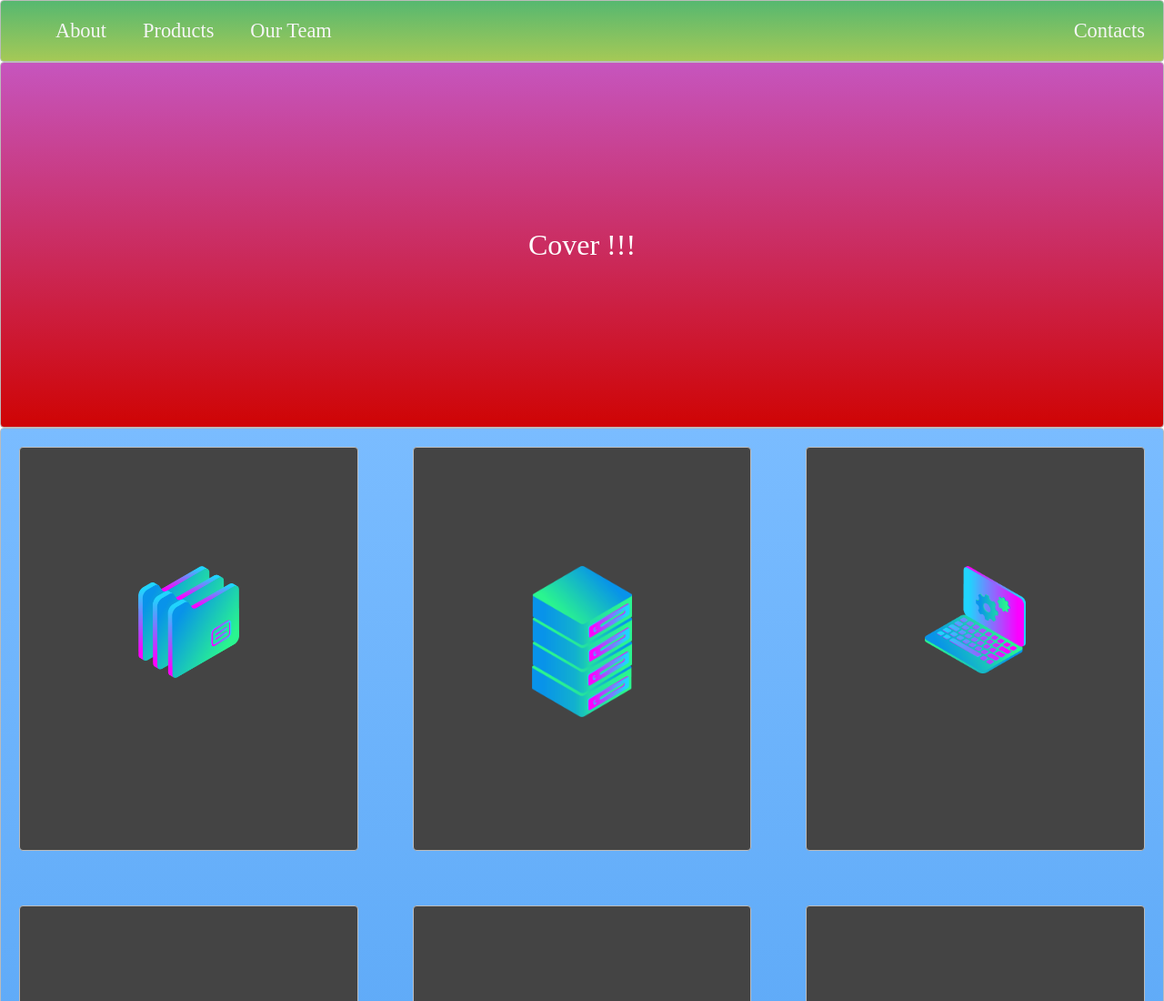
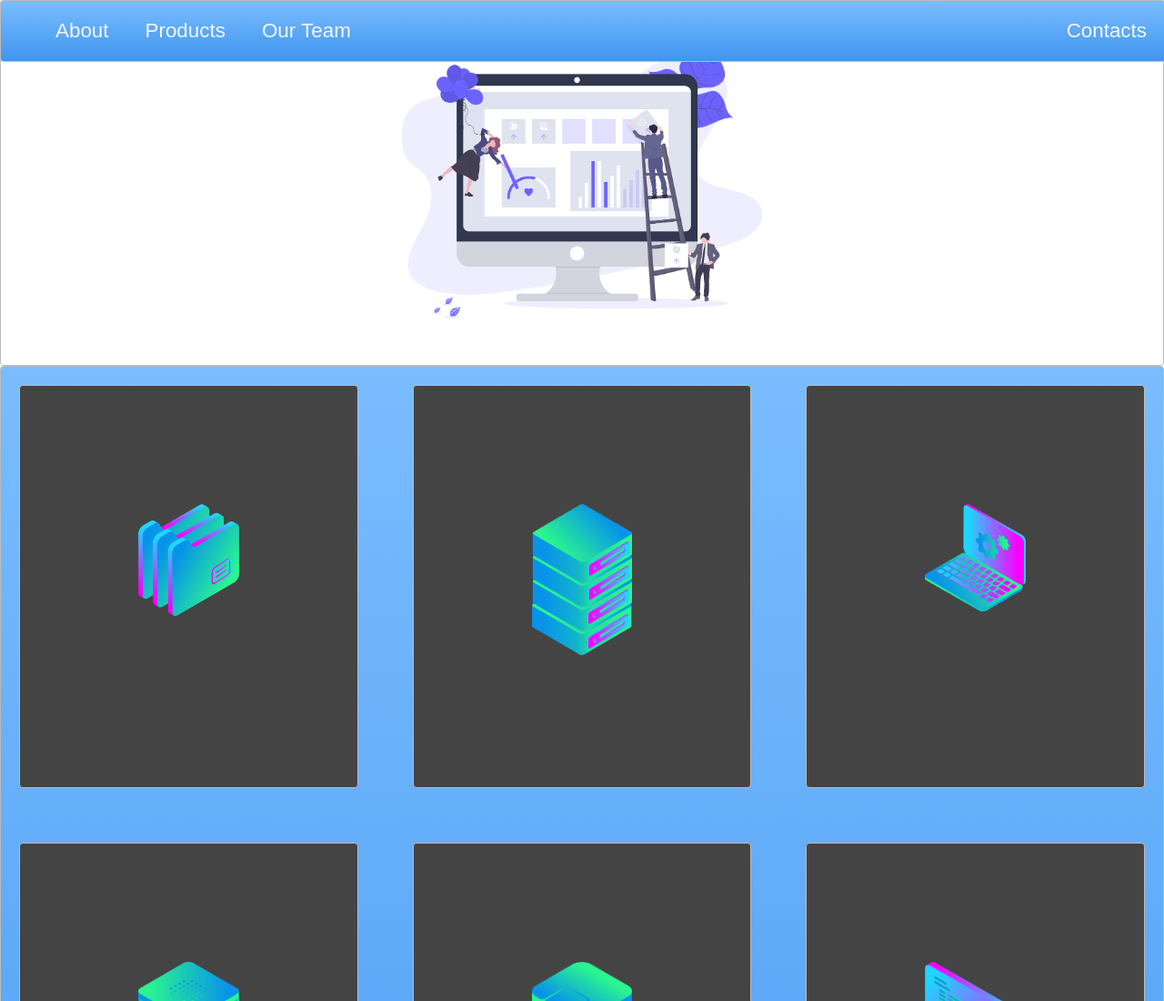
Before and after one commit to kposlek/Grid-Learning2, a plain HTML site: page index.html in a window 1280 px wide. Shown: the top 1100 px of the page at 91% size. Drawn offline with Linux system fonts and the light colour scheme.

Commit message:
the final view

```diff
--- a/index.html
+++ b/index.html
@@ -5,7 +5,7 @@
         <link rel="stylesheet" type="text/css" href="./style.css" />
     </head>
     <body>
-        <nav class="zone green">
+        <nav class="zone blue sticky">
             <ul class="main-nav">
                 <li><a href="">About</a></li>
                 <li><a href="">Products</a></li>
@@ -13,7 +13,9 @@
                 <li class="push"><a href="">Contacts</a></li>
             </ul>
         </nav>
-        <div class="container zone red">Cover !!!</div>
+        <div class="container zone">
+            <img class="cover" src="./img/undraw.png" />
+        </div>
         <div class="zone blue grid-wrapper">
             <div class="box zone"><img src="./img/files_2.png" /></div>
             <div class="box zone"><img src="./img/server_2_2.png" /></div>
--- a/style.css
+++ b/style.css
@@ -1,5 +1,6 @@
 body {
     margin: auto 0;
+    font-family: Arial;
 }
 
 .zone {
@@ -24,8 +25,19 @@ body {
     box-shadow: rgba(0, 0, 0, 0.8) 0px 5px 15px,
         inset rgba(0, 0, 0, 0.15) 0px -10px 20px;
 }
+.box:hover {
+    -webkit-transform: rotate(-7deg);
+    -moz-transform: rotate(-7deg);
+    -o-transform: rotate(-7deg);
+    transform: rotate(-7deg);
+}
 
 /* NAV */
+.sticky {
+    position: fixed;
+    top: 0;
+    width: 100%;
+}
 .main-nav {
     display: flex;
     list-style: none;
@@ -54,6 +66,10 @@ a {
     align-items: center;
     justify-content: center;
     height: 50vh;
+}
+
+.cover {
+    width: 30rem;
 }
 
 /* GRID */
```
